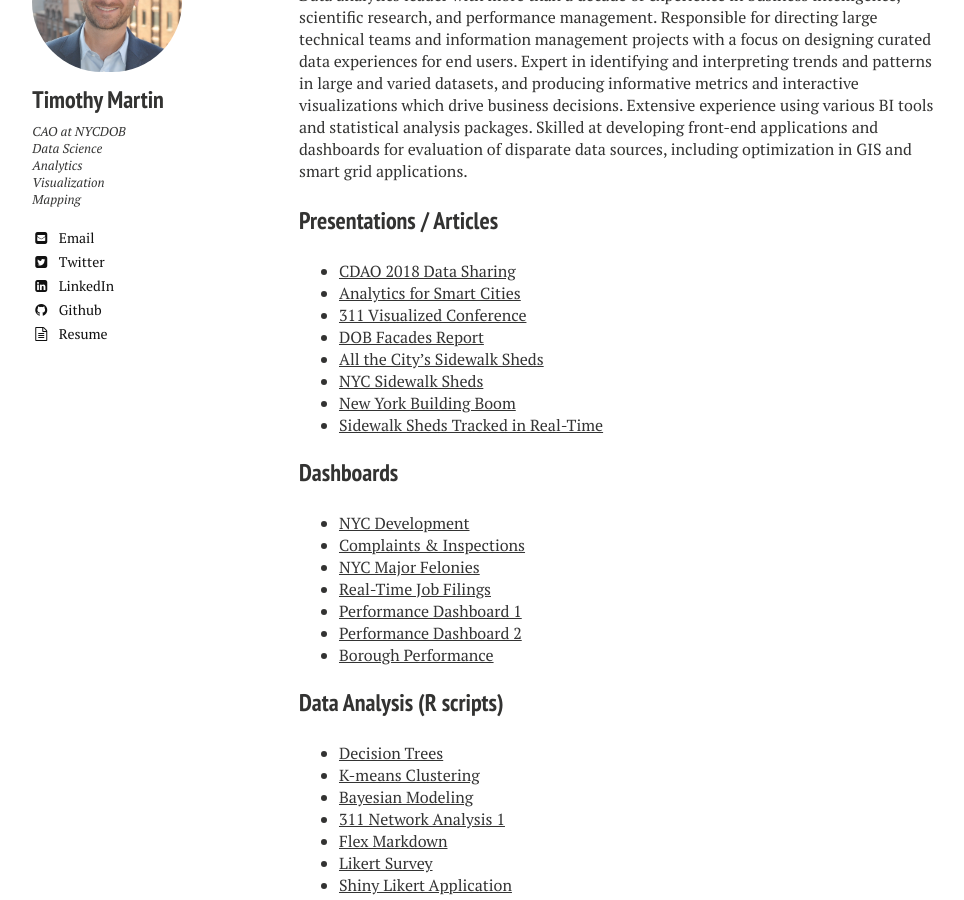
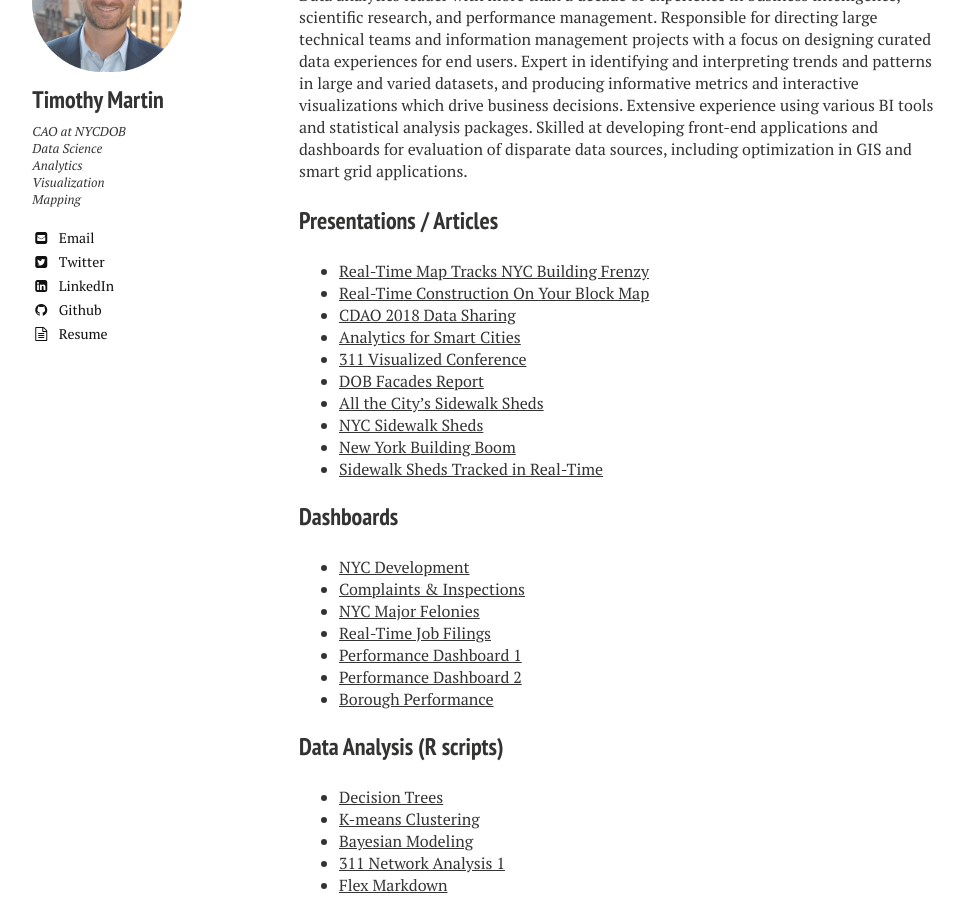
Before and after one commit to timothymartin76/timothymartin76.github.io, a Jekyll site: the page built from index.md, in a window 1280 px wide and 900 px high, scrolled down 470 px. Shown: the whole window, without its empty margins (21-985 px from the left). Built offline with Jekyll 4.4.1, drawn with Linux system fonts in a browser that asks for light colours; nearby versions of some CDN libraries.

Commit message:
Update index.md

```diff
--- a/index.md
+++ b/index.md
@@ -11,6 +11,8 @@ image:
 Data analytics leader with more than a decade of experience in business intelligence, scientific research, and performance management. Responsible for directing large technical teams and information management projects with a focus on designing curated data experiences for end users. Expert in identifying and interpreting trends and patterns in large and varied datasets, and producing informative metrics and interactive visualizations which drive business decisions. Extensive experience using various BI tools and statistical analysis packages. Skilled at developing front-end applications and dashboards for evaluation of disparate data sources, including optimization in GIS and smart grid applications.
 
 ### Presentations / Articles
+* <a href="https://www.nytimes.com/2018/08/21/nyregion/construction-map-buildings-department.html?smtyp=cur&smid=tw-nytmetro" target="_blank">Real-Time Map Tracks NYC Building Frenzy</a>
+* <a href="http://gothamist.com/2018/08/22/new_real-time_construction_on_your.php" target="_blank">Real-Time Construction On Your Block Map</a>
 * <a href="https://nycdob.github.io/CDAO_2018" target="_blank">CDAO 2018 Data Sharing</a>
 * <a href="https://nycdob.github.io/presentations/NYC_Development_ERS" target="_blank">Analytics for Smart Cities</a>
 * <a href="http://timothymartin76.github.io/Visualized_Draft" target="_blank">311 Visualized Conference</a>
```
